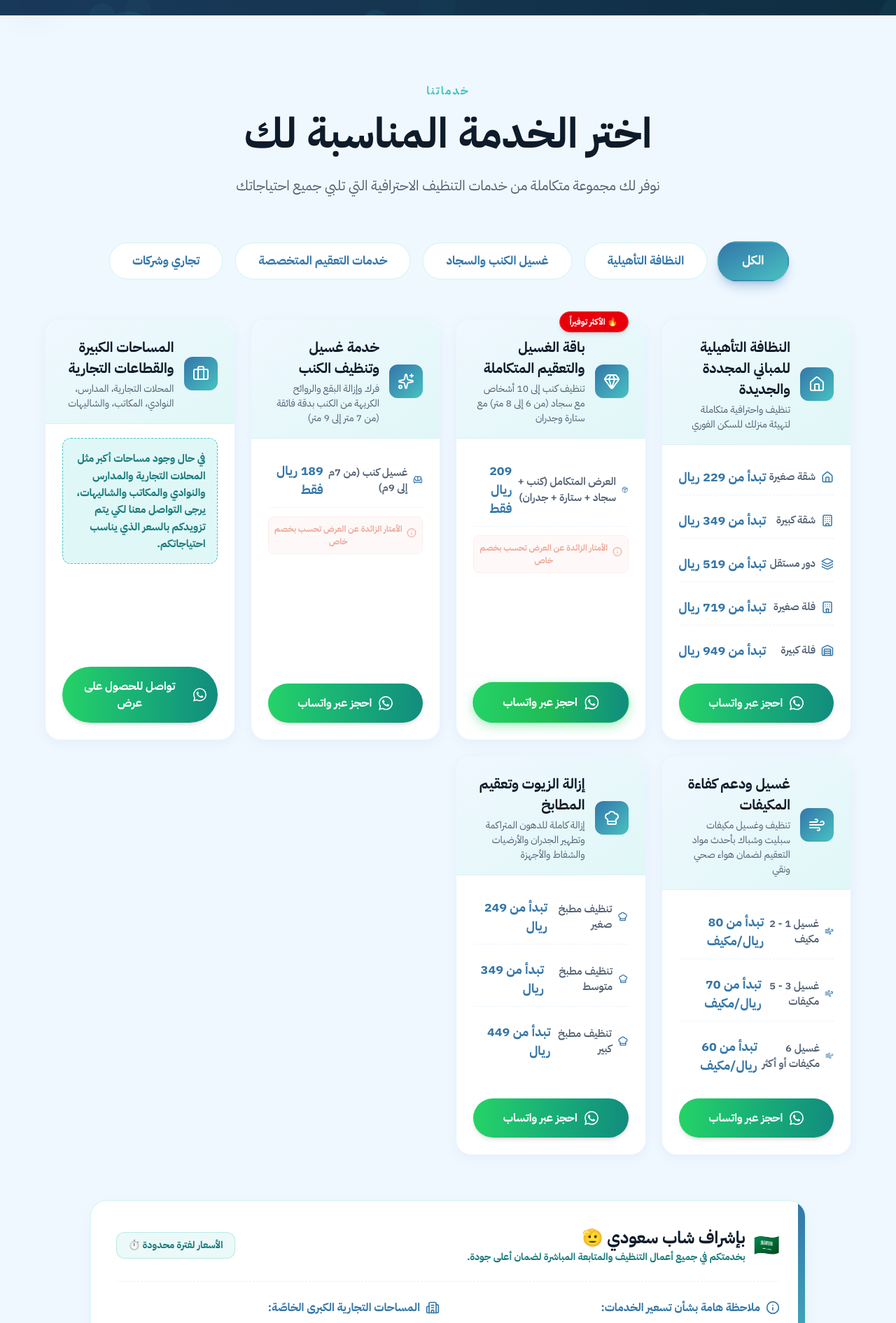
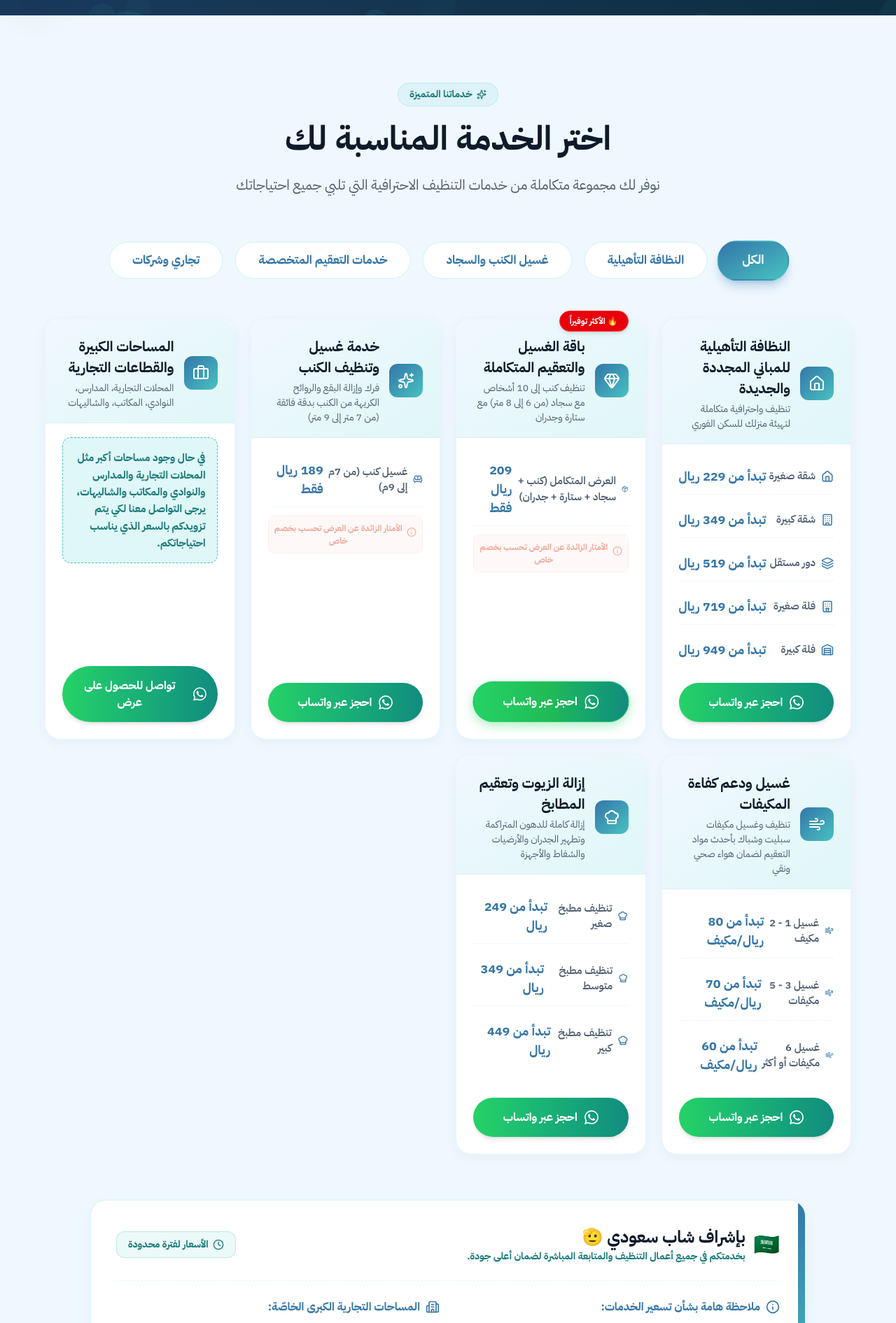
Before and after one commit to AfafAlthobiani/SparkMate, a Next.js app: page / in a window 1280 px wide. Shown: the part 778-2669 px from the top of the page at 70% size. Built offline with nearby package versions, Linux system fonts and the light colour scheme.

Commit message:
style: update section headers with badges and icons
Refactor section headers across the site to include modern pill-shaped badges, updated typography, and relevant Lucide icons for improved visual hierarchy and branding.

```diff
--- a/components/Blog.tsx
+++ b/components/Blog.tsx
@@ -2,6 +2,7 @@
 
 import React, { useState } from 'react';
 import { motion } from 'motion/react';
+import { BookOpen } from 'lucide-react';
 import Image from 'next/image';
 import { BLOG_POSTS } from '@/lib/blog';
 import BlogModal from './BlogModal';
@@ -15,8 +16,11 @@ export default function Blog() {
   return (
     <section id="blog" className="py-24 px-[5%] bg-white">
       <div className="text-center mb-16">
-        <p className="text-base font-extrabold tracking-[2px] text-[#48C2C1] uppercase mb-3">المدونة</p>
-        <h2 className="text-4xl md:text-6xl font-black text-[#0d1b2a] mb-5 leading-tight">آخر نصائحنا لبيت يبرق بكل زاوية</h2>
+        <span className="inline-flex items-center gap-1.5 bg-[#48C2C1]/10 text-[#1a7a7a] text-xs sm:text-sm font-bold px-4 py-1.5 rounded-full border border-[#48C2C1]/20 mb-4 select-none">
+          <BookOpen className="w-3.5 h-3.5 text-[#1a7a7a]" />
+          <span>مدونة رفيق اللمعة</span>
+        </span>
+        <h2 className="text-3xl sm:text-4xl lg:text-5xl font-black text-[#0d1b2a] mb-5 leading-tight">آخر نصائحنا لبيت يبرق بكل زاوية</h2>
         <p className="text-lg md:text-xl text-[#4f5e71] max-w-2xl mx-auto leading-relaxed">نشارككم خبرتنا في عالم النظافة ونبسط لكم الحلول عشان بيوتكم ومكاتبكم دايم تكون واجهة مشرفة</p>
       </div>
 
--- a/components/BlogModal.tsx
+++ b/components/BlogModal.tsx
@@ -2,6 +2,7 @@
 
 import React from 'react';
 import { motion, AnimatePresence } from 'motion/react';
+import { BookOpen } from 'lucide-react';
 import Image from 'next/image';
 import { BLOG_POSTS } from '@/lib/blog';
 
@@ -28,10 +29,15 @@ export default function BlogModal({ onClose }: BlogModalProps) {
           onClick={e => e.stopPropagation()}
         >
           {/* Header */}
-          <div className="p-4 sm:p-8 border-b border-[#e0f7f7] bg-white flex justify-between items-center shrink-0">
-            <div>
-              <h3 className="text-lg xs:text-xl sm:text-2xl font-black text-[#0d1b2a] mb-1">مدونة رفيق اللمعة ✍️</h3>
-              <p className="text-xs sm:text-sm text-[#48C2C1] font-bold">رفيقك في النظافة واللمعان</p>
+          <div className="p-4 sm:p-8 border-b border-[#e0f7f7] bg-white flex justify-between items-center shrink-0 text-right" dir="rtl">
+            <div className="flex items-center gap-3">
+              <div className="w-10 h-10 rounded-xl bg-[#48C2C1]/10 flex items-center justify-center shrink-0">
+                <BookOpen className="w-5 h-5 text-[#3476A8]" />
+              </div>
+              <div>
+                <h3 className="text-lg xs:text-xl sm:text-2xl font-black text-[#0d1b2a] mb-0.5">مدونة رفيق اللمعة</h3>
+                <p className="text-xs sm:text-sm text-[#48C2C1] font-bold">رفيقك في النظافة واللمعان</p>
+              </div>
             </div>
             <button
               onClick={onClose}
--- a/components/HowItWorks.tsx
+++ b/components/HowItWorks.tsx
@@ -2,6 +2,7 @@
 
 import React from 'react';
 import { motion } from 'motion/react';
+import { Clock } from 'lucide-react';
 import Bubbles from './Bubbles';
 
 const STEPS = [
@@ -28,8 +29,11 @@ export default function HowItWorks() {
       <Bubbles />
 
       <div className="relative z-10 text-center mb-16">
-        <p className="text-base font-extrabold tracking-[2px] text-[#48C2C1] uppercase mb-3">طريقة الحجز</p>
-        <h2 className="text-4xl md:text-6xl font-black text-white mb-5 leading-tight">3 خطوات بس وخلصنا!</h2>
+        <span className="inline-flex items-center gap-1.5 bg-white/10 text-[#48C2C1] text-xs sm:text-sm font-bold px-4 py-1.5 rounded-full border border-[rgba(72,194,193,0.2)] mb-4 select-none">
+          <Clock className="w-3.5 h-3.5 text-[#48C2C1]" />
+          <span>سهولة وسرعة الحجز</span>
+        </span>
+        <h2 className="text-3xl sm:text-4xl lg:text-5xl font-black text-white mb-5 leading-tight">3 خطوات بس وخلصنا!</h2>
         <p className="text-lg md:text-xl text-white/75 max-w-2xl mx-auto leading-relaxed">حجز خدمتك أسهل من أي وقت، بدون تعقيد ولا انتظار</p>
       </div>
 
--- a/components/Reviews.tsx
+++ b/components/Reviews.tsx
@@ -2,6 +2,7 @@
 
 import React from 'react';
 import { motion } from 'motion/react';
+import { Star } from 'lucide-react';
 
 const REVIEWS = [
   {
@@ -28,8 +29,11 @@ export default function Reviews() {
   return (
     <section id="reviews" className="py-24 px-[5%] bg-[#f0f8ff]">
       <div className="text-center mb-16">
-        <p className="text-base font-extrabold tracking-[2px] text-[#48C2C1] uppercase mb-3">آراء العملاء</p>
-        <h2 className="text-4xl md:text-6xl font-black text-[#0d1b2a] mb-5 leading-tight">ماذا يقول عملاؤنا؟</h2>
+        <span className="inline-flex items-center gap-1.5 bg-[#48C2C1]/10 text-[#1a7a7a] text-xs sm:text-sm font-bold px-4 py-1.5 rounded-full border border-[#48C2C1]/20 mb-4 select-none">
+          <Star className="w-3.5 h-3.5 text-[#1a7a7a] fill-[#1a7a7a]" />
+          <span>آراء عملائنا الكرام</span>
+        </span>
+        <h2 className="text-3xl sm:text-4xl lg:text-5xl font-black text-[#0d1b2a] mb-5 leading-tight">ماذا يقول عملاؤنا؟</h2>
         <p className="text-lg md:text-xl text-[#4f5e71] max-w-2xl mx-auto leading-relaxed">ثقتهم فينا هي أكبر جائزة نحصل عليها</p>
       </div>
 
--- a/components/Services.tsx
+++ b/components/Services.tsx
@@ -4,7 +4,7 @@ import React, { useState } from 'react';
 import { motion, AnimatePresence } from 'motion/react';
 import { SERVICES, Service } from '@/lib/services';
 import ServiceIcon, { UnitIcon } from './ServiceIcon';
-import { Info, Building2 } from 'lucide-react';
+import { Info, Building2, Sparkles, Clock } from 'lucide-react';
 
 interface ServicesProps {
   onBook: (service: Service) => void;
@@ -30,8 +30,11 @@ export default function Services({ onBook }: ServicesProps) {
   return (
     <section id="services" className="py-24 px-[5%] bg-[#f0f8ff]">
       <div className="text-center mb-16">
-        <p className="text-base font-extrabold tracking-[2px] text-[#48C2C1] uppercase mb-3">خدماتنا</p>
-        <h2 className="text-4xl md:text-6xl font-black text-[#0d1b2a] mb-5 leading-tight">اختر الخدمة المناسبة لك</h2>
+        <span className="inline-flex items-center gap-1.5 bg-[#48C2C1]/10 text-[#1a7a7a] text-xs sm:text-sm font-bold px-4 py-1.5 rounded-full border border-[#48C2C1]/20 mb-4 select-none">
+          <Sparkles className="w-3.5 h-3.5 text-[#1a7a7a]" />
+          <span>خدماتنا المتميزة</span>
+        </span>
+        <h2 className="text-3xl sm:text-4xl lg:text-5xl font-black text-[#0d1b2a] mb-5 leading-tight">اختر الخدمة المناسبة لك</h2>
         <p className="text-lg md:text-xl text-[#4f5e71] max-w-2xl mx-auto leading-relaxed">نوفر لك مجموعة متكاملة من خدمات التنظيف الاحترافية التي تلبي جميع احتياجاتك</p>
       </div>
 
@@ -180,8 +183,9 @@ export default function Services({ onBook }: ServicesProps) {
               <p className="text-sm font-bold text-[#1a7a7a] mt-0.5">بخدمتكم في جميع أعمال التنظيف والمتابعة المباشرة لضمان أعلى جودة.</p>
             </div>
           </div>
-          <span className="bg-[#48C2C1]/10 text-[#1a7a7a] text-sm font-black px-4 py-2 rounded-xl border border-[#48C2C1]/30 shrink-0 self-start md:self-auto mt-3 sm:mt-0">
-            الأسعار لفترة محدودة ⏱️
+          <span className="bg-[#48C2C1]/10 text-[#1a7a7a] text-sm font-black px-4 py-2 rounded-xl border border-[#48C2C1]/30 shrink-0 self-start md:self-auto mt-3 sm:mt-0 flex items-center gap-1.5 select-none">
+            <Clock className="w-4 h-4 text-[#1a7a7a]" />
+            <span>الأسعار لفترة محدودة</span>
           </span>
         </div>
 
--- a/components/WhyUs.tsx
+++ b/components/WhyUs.tsx
@@ -2,7 +2,7 @@
 
 import React from 'react';
 import { motion } from 'motion/react';
-import { Users, Coins, Trophy } from 'lucide-react';
+import { Users, Coins, Trophy, Sparkles } from 'lucide-react';
 
 const FEATURES = [
   {
@@ -26,8 +26,11 @@ export default function WhyUs() {
   return (
     <section id="why" className="py-24 px-[5%] bg-white">
       <div className="text-center mb-16">
-        <p className="text-base font-extrabold tracking-[2px] text-[#48C2C1] uppercase mb-3">لماذا نحن؟</p>
-        <h2 className="text-4xl md:text-6xl font-black text-[#0d1b2a] mb-5 leading-tight">مميزات تخليك تختارنا دايماً</h2>
+        <span className="inline-flex items-center gap-1.5 bg-[#48C2C1]/10 text-[#1a7a7a] text-xs sm:text-sm font-bold px-4 py-1.5 rounded-full border border-[#48C2C1]/20 mb-4 select-none">
+          <Sparkles className="w-3.5 h-3.5 text-[#1a7a7a]" />
+          <span>لماذا رفيق اللمعة؟</span>
+        </span>
+        <h2 className="text-3xl sm:text-4xl lg:text-5xl font-black text-[#0d1b2a] mb-5 leading-tight">مميزات تخليك تختارنا دايماً</h2>
         <p className="text-lg md:text-xl text-[#4f5e71] max-w-2xl mx-auto leading-relaxed">نؤمن أن النظافة ليست مجرد خدمة، بل تجربة متكاملة تستحق الثقة</p>
       </div>
 
```
